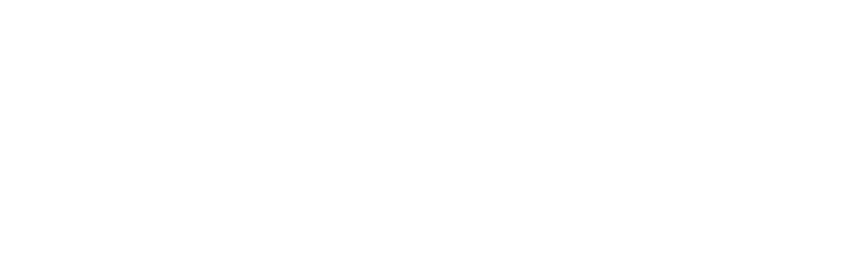
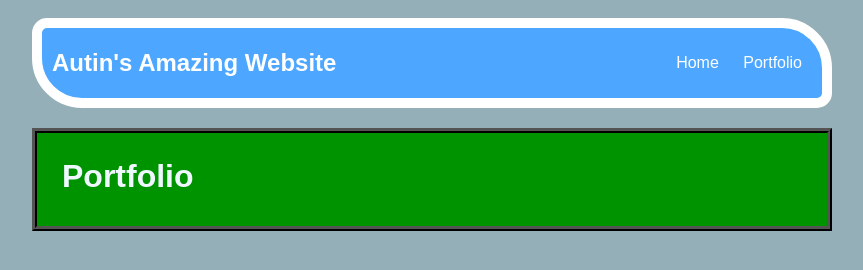
Before and after one commit to nebedidasbvb/nebedidasbvb.github.io, a plain HTML site: page portfolio.html in a window 1280 px wide. Shown: the whole page, without its empty margins (208-1071 px from the left). Drawn offline with nearby package versions, Linux system fonts and the light colour scheme; no server answers.

Commit message:
add portfolio.html file

```diff
--- a/portfolio.html
+++ b/portfolio.html
@@ -1,10 +1,113 @@
-<!DOCTYPE html>
+<!DOCTYPE HTML>
 <html>
     <head>
+        <title>Austin's Amazing Website</title>
+        <style type="text/css">
+            body {
+                background: rgb(148, 175, 184);
+                color: rgb(45, 45, 45);
+                padding: 10px;
+                font-family: arial;
+            }
+            header {
+                font-size: 1.5em;
+                font-weight: bold;
+            }
+            h1 {
+                margin: 10px;
+            }
+            #all-contents {
+                max-width: 800px;
+                margin: auto;
+            }
 
+            /* navigation menu */
+            nav {
+                 border-radius: 15px 50px;
+                background: #4da6ff;
+                color:#000000;
+                margin: 0 auto;
+                margin-bottom:20px;
+                display: flex;
+                padding: 10px;
+                border: 10px solid white;
+
+            }
+            nav header {
+                display: flex;
+                align-items: center;
+                color: rgb(255, 255, 255);
+                flex: 1;
+            }
+            nav ul {
+                list-style-image: none;
+            }
+            nav li {
+                display: inline-block;
+                padding: 0 10px;
+            }
+            nav a {
+                text-decoration: none;
+                color: #fff;
+            }
+
+            /* main container area beneath menu */
+            main {
+                background: rgb(0, 147, 0);
+                color: #F0F8FF;
+                display: flex;
+                border: 5px ridge black;
+
+            }
+            .content {
+                flex: 1;
+                padding: 15px;
+            }
+
+             #portfolio {
+                list-style-type: none;
+                padding-left: 0;
+            }
+
+            #portfolio li {
+                background: #fff;
+                padding: 10px;
+                border-radius: 10px;
+                margin-bottom: 10px;
+            }
+
+            #portfolio li:hover {
+                background: #eee;
+            }
+
+            #portfolio a {
+                text-decoration: none;
+                color: #454545;
+            }
+        </style>
     </head>
 
     <body>
+      <div id="all-contents">
+          <nav>
+            <header>Autin's Amazing Website</header>
+            <ul>
+                <li><a href="index.html">Home</a>
+                </li>
+                <li><a href="portfolio.html">Portfolio</a>
+                </li>
+            </ul>
+        </nav>
+        <main>
+            <div class="content">
+                <h1>Portfolio</h1>
+                <ul id="portfolio">
+                </ul>
+            </div>
+        </main>
 
+      </div>
+        <script src="https://ajax.googleapis.com/ajax/libs/jquery/2.1.3/jquery.min.js"></script>
+        <script id="portfolioScript">$(document).ready(function() {$.getJSON('projects/projects.json').then(function(data) { data.projects.forEach(function(project){ $('#portfolio').append('<li><a href="projects/' + project.name + '/">' + project.title + ' : ' + project.description + '</a></li>'); }); }); });</script>
     </body>
 </html>
```
